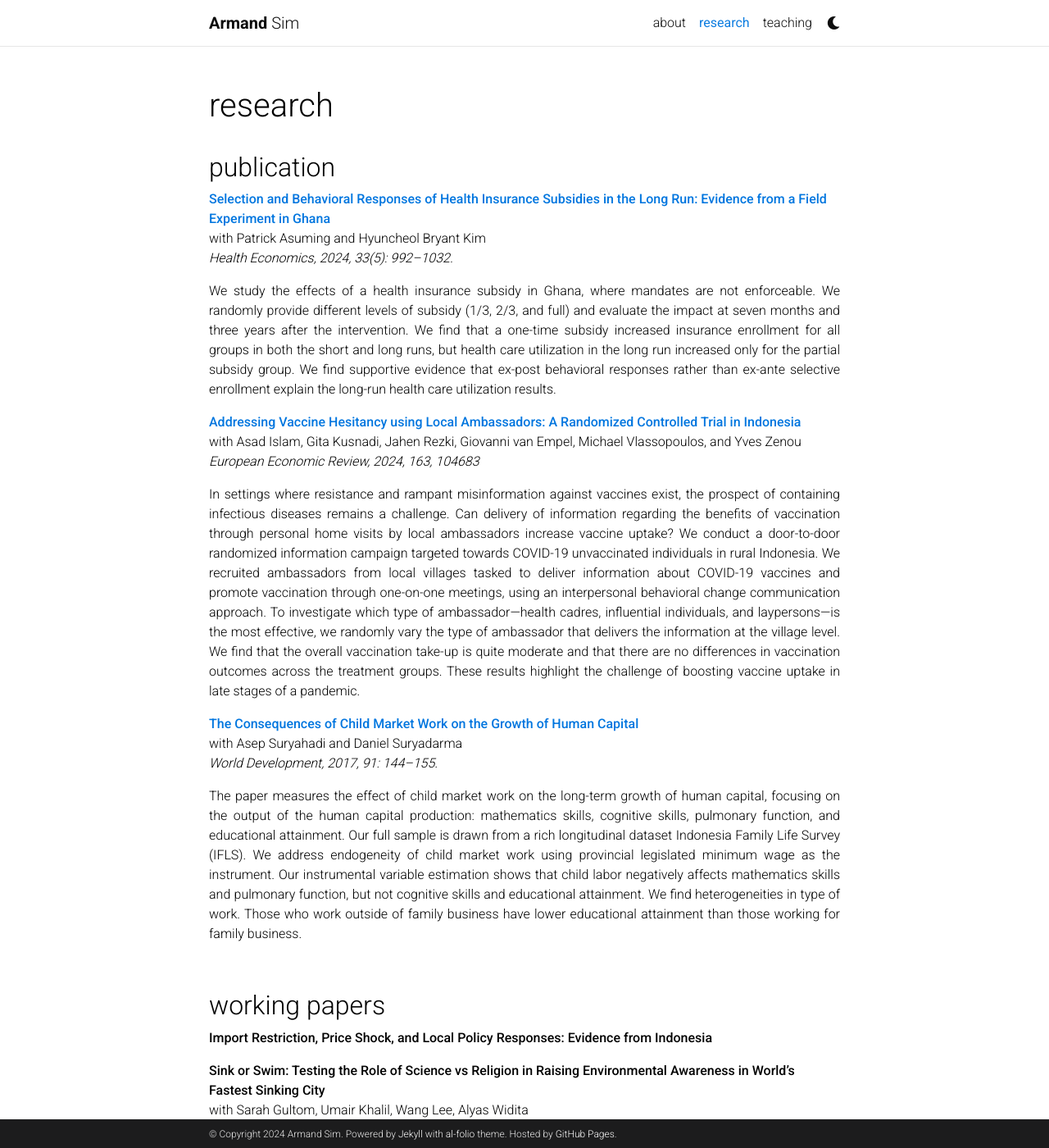
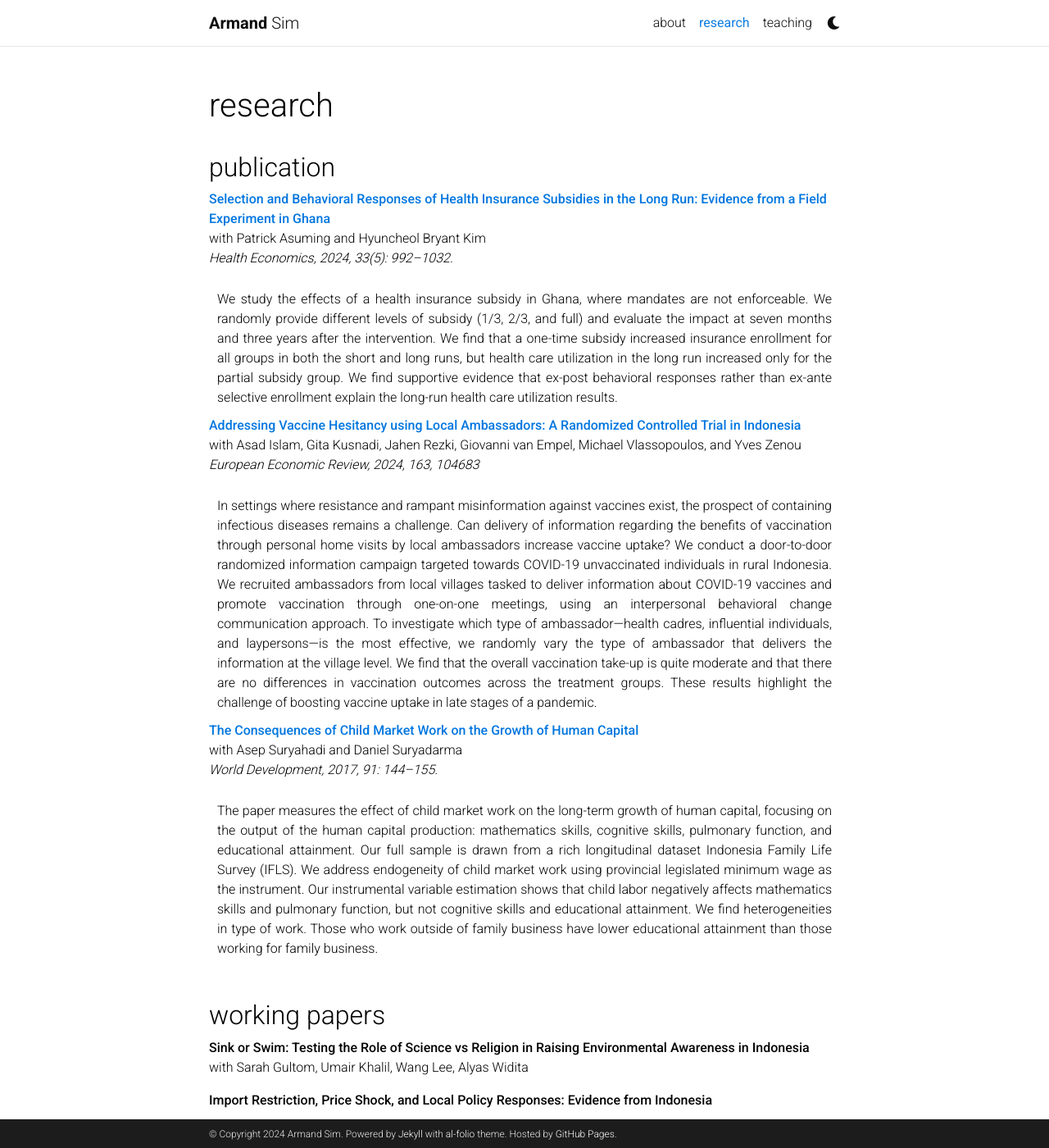
Before and after one commit to armandsim/armandsim.github.io, a Jekyll site: the page built from _pages/research.md, in a window 1280 px wide and 1400 px high. Shown: the whole window at 82% size. Built offline with Jekyll 4.4.1, drawn with Linux system fonts in a browser that asks for light colours; comment, search, counter and statistics services are not loaded; a style sheet for code colours, icons or effects is not loaded; some of the changed text lies outside the part shown.

Commit message:
Update research.md

```diff
--- a/_pages/research.md
+++ b/_pages/research.md
@@ -2,10 +2,46 @@
 layout: page
 permalink: /research/
 title: research
-#description:
 nav: true
 nav_order: 2
 ---
+
+<style>
+.abstract-content {
+    margin-top: 10px;
+    text-align: justify;
+    padding: 10px;
+    border-radius: 4px;
+    background-color: transparent !important;
+}
+
+/* Light mode styles */
+@media (prefers-color-scheme: light) {
+    .abstract-content,
+    .publication {
+        color: #000000;
+    }
+}
+
+/* Dark mode styles */
+@media (prefers-color-scheme: dark) {
+    .abstract-content,
+    .publication {
+        color: #ffffff;
+    }
+}
+
+/* Ensure styles are applied regardless of HTML theme attribute */
+html[data-theme='dark'] .abstract-content,
+html[data-theme='dark'] .publication {
+    color: #ffffff;
+}
+
+html:not([data-theme='dark']) .abstract-content,
+html:not([data-theme='dark']) .publication {
+    color: #000000;
+}
+</style>
 
 ## publication
 
@@ -13,48 +49,52 @@ nav_order: 2
 with Patrick Asuming and Hyuncheol Bryant Kim <br>
 *Health Economics, 2024, 33(5): 992–1032.* <br>
 
+<div class="abstract-content">
 We study the effects of a health insurance subsidy in Ghana, where mandates are not enforceable. We randomly provide different levels of subsidy (1/3, 2/3, and full) and evaluate the impact at seven months and three years after the intervention. We find that a one-time subsidy increased insurance enrollment for all groups in both the short and long runs, but health care utilization in the long run increased only for the partial subsidy group. We find supportive evidence that ex-post behavioral responses rather than ex-ante selective enrollment explain the long-run health care utilization results.
+</div>
 {: style="text-align: justify"}
 
 **[Addressing Vaccine Hesitancy using Local Ambassadors: A Randomized Controlled Trial in Indonesia](/docs/Vaccine_EER.pdf)** <br>
 with Asad Islam, Gita Kusnadi, Jahen Rezki, Giovanni van Empel, Michael Vlassopoulos, and Yves Zenou <br>
 *European Economic Review, 2024, 163, 104683* <br>
 
+<div class="abstract-content">
 In settings where resistance and rampant misinformation against vaccines exist, the prospect of containing infectious diseases remains a challenge. Can delivery of information regarding the benefits of vaccination through personal home visits by local ambassadors increase vaccine uptake? We conduct a door-to-door randomized information campaign targeted towards COVID-19 unvaccinated individuals in rural Indonesia. We recruited ambassadors from local villages tasked to deliver information about COVID-19 vaccines and promote vaccination through one-on-one meetings, using an interpersonal behavioral change communication approach. To investigate which type of ambassador—health cadres, influential individuals, and laypersons—is the most effective, we randomly vary the type of ambassador that delivers the information at the village level. We find that the overall vaccination take-up is quite moderate and that there are no differences in vaccination outcomes across the treatment groups. These results highlight the challenge of boosting vaccine uptake in late stages of a pandemic.
- {: style="text-align: justify"}
+</div>
+{: style="text-align: justify"}
 
 **[The Consequences of Child Market Work on the Growth of Human Capital](https://www.sciencedirect.com/science/article/pii/S0305750X15308731?via%3Dihub)** <br>
 with Asep Suryahadi and Daniel Suryadarma <br>
 *World Development, 2017, 91: 144–155.* <br>
 
- The paper measures the effect of child market work on the long-term growth of human capital, focusing on the output of the human capital production: mathematics skills, cognitive skills, pulmonary function, and educational attainment. Our full sample is drawn from a rich longitudinal dataset Indonesia Family Life Survey (IFLS). We address endogeneity of child market work using provincial legislated minimum wage as the instrument. Our instrumental variable estimation shows that child labor negatively affects mathematics skills and pulmonary function, but not cognitive skills and educational attainment. We find heterogeneities in type of work. Those who work outside of family business have lower educational attainment than those working for family business.
- {: style="text-align: justify"}
+<div class="abstract-content">
+The paper measures the effect of child market work on the long-term growth of human capital, focusing on the output of the human capital production: mathematics skills, cognitive skills, pulmonary function, and educational attainment. Our full sample is drawn from a rich longitudinal dataset Indonesia Family Life Survey (IFLS). We address endogeneity of child market work using provincial legislated minimum wage as the instrument. Our instrumental variable estimation shows that child labor negatively affects mathematics skills and pulmonary function, but not cognitive skills and educational attainment. We find heterogeneities in type of work. Those who work outside of family business have lower educational attainment than those working for family business.
+</div>
+{: style="text-align: justify"}
 
 <br>
 
 ## working papers
 
+**Sink or Swim: Testing the Role of Science vs Religion in Raising Environmental Awareness in Indonesia** <br>
+with Sarah Gultom, Umair Khalil, Wang Lee, Alyas Widita <br>
+
 **Import Restriction, Price Shock, and Local Policy Responses: Evidence from Indonesia** <br>
 
-**Sink or Swim: Testing the Role of Science vs Religion in Raising Environmental Awareness in World's Fastest Sinking City** <br>
-with Sarah Gultom, Umair Khalil, Wang Lee, Alyas Widita <br>
+**Unlocking Immunity: Strategies for Cost-Effective Promotion of COVID-19 Vaccination in Developing Countries** <br>
+with Asad Islam, Hyuncheol Bryant Kim, and Deb Prakashi <br>
+*Revise and resubmit, Journal of Health Economics* <br>
 
 **Reaching the Last Mile: Results from a Randomised Controlled Trial to Promote COVID-19 Vaccine in Bangladesh** <br>
 with Dinesh A., Tarannum B., Ahmedul K., Meerjady F., Diwakar M., Debayan P., Patrick O., Piyush B., Shafiun S., Hyuncheol K., and Asad I. <br>
 *Revise and resubmit, Nature: Communications Medicine* <br>
 
-**Promoting COVID-19 Vaccination in India** <br>
-with Asad Islam, Hyuncheol Bryant Kim, and Deb Prakashi <br>
-*Submitted* <br>
-
 <br>
 
 ## works in progress
 
-
-
-<!-- **Impacts of Mineral Export Ban in Indonesia** <br>
-with Hyuk Harry Son <br> -->
+**Anticipatory and Local Economic Impacts of Mineral Export Ban in Indonesia** <br>
+<br>
 
 **The Tyranny of Distance** <br>
 with Arya Gaduh <br>
```
